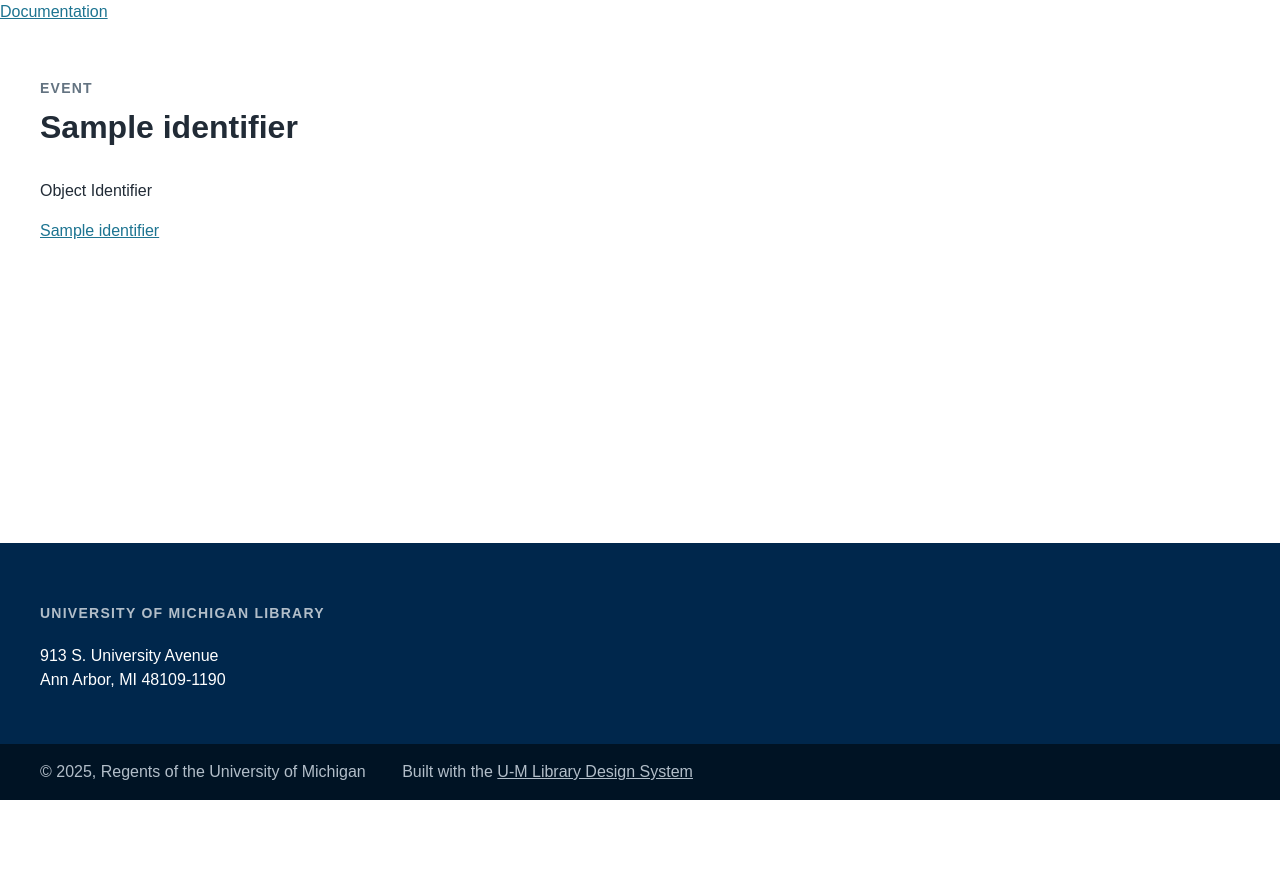
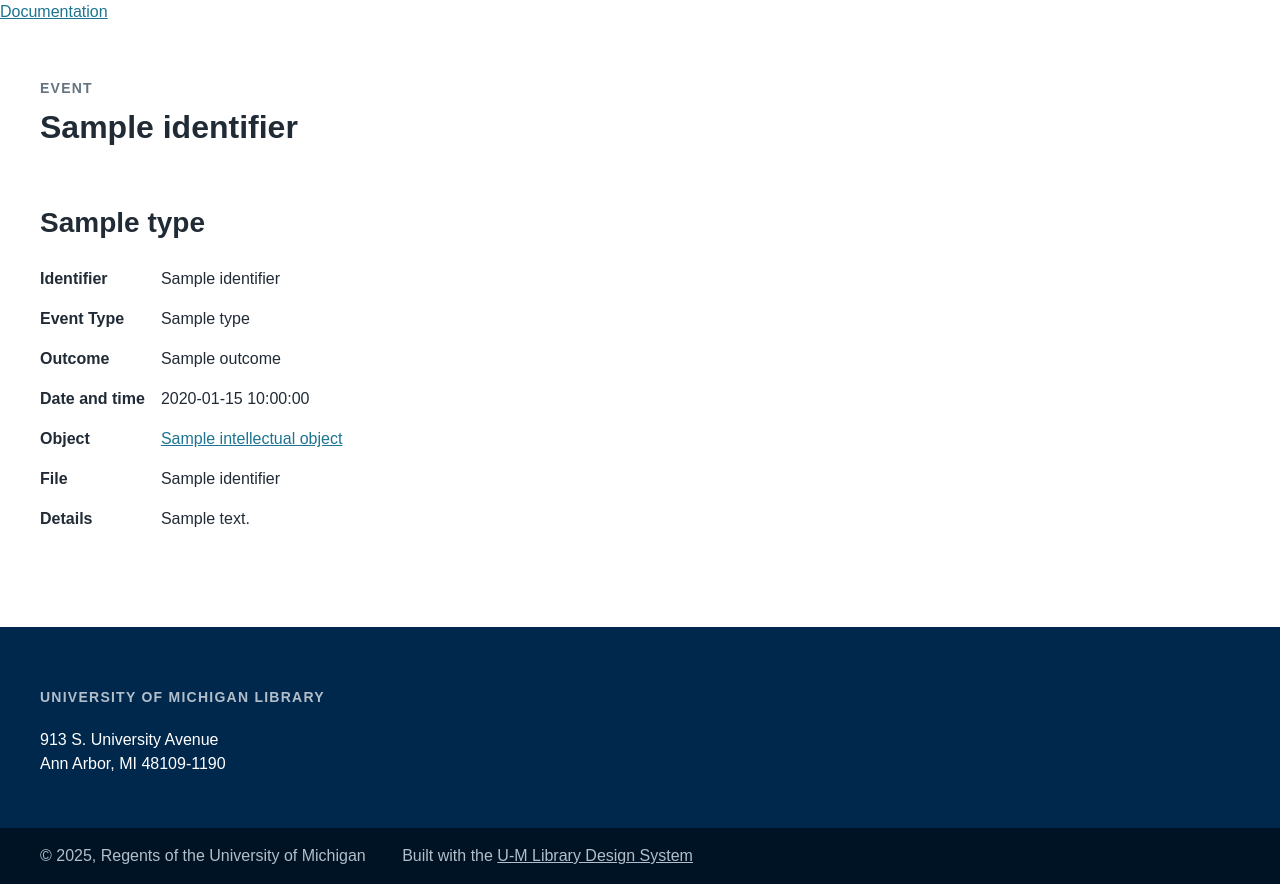
Before and after one commit to mlibrary/dor-console-py, a FastAPI app: template templates/event.html in a window 1280 px wide. Before the commit the page ends 800 px from the top, so only its background shows below. Run offline with FastAPI, Linux system fonts and the light colour scheme; the template is opened without the code that fills it: most values are stand-ins (such as "Sample title", 1, 10 or a date in 2020); some libraries are stand-ins or nearby versions; some web fonts are replaced.

Commit message:
implement event panel and js

```diff
--- a/dor/models/premis_event.py
+++ b/dor/models/premis_event.py
@@ -36,3 +36,7 @@ class PremisEvent(Base):
     fileset: Mapped["Fileset"] = relationship(back_populates="premis_events")
     object_file: Mapped["ObjectFile"] = relationship(
         back_populates="premis_events")
+
+    def to_dict(self):
+        """Converts the SQLAlchemy model instance to a dictionary."""
+        return {c.name: getattr(self, c.name) for c in self.__table__.columns}
--- a/static/css/main.css
+++ b/static/css/main.css
@@ -145,7 +145,7 @@ h3 {
   padding-right: .5rem;
 }
 
-.button-outline-variant.ingest-start > .label::before {
+.button-outline-variant[data-event-type="ingestion start"] > .label::before {
   content: "";
   display: inline-block;
   width: 24px;
@@ -156,7 +156,7 @@ h3 {
   margin-right: 8px;
 }
 
-.button-outline-variant.ingest-end > .label::before  {
+.button-outline-variant[data-event-type="ingestion end"] > .label::before  {
   content: "";
   display: inline-block;
   width: 24px;
--- /dev/null
+++ b/static/js/main.js
@@ -0,0 +1,70 @@
+
+
+// ---- MODAL HANDLING
+const dialog = document.getElementById("dialog");
+if ( dialog ) {
+  let lastTriggerBtn;
+
+  const cancelBtn = dialog.querySelector(`button[data-action="close-modal"]`);
+    // Close dialog when close button clicked
+  cancelBtn.addEventListener("click", () => {
+    dialog.close();
+  });
+
+  // Close dialog when clicking outside of it
+  dialog.addEventListener("click", (e) => {
+    if (e.target === dialog) {
+      dialog.close();
+    }
+  });
+
+  dialog.addEventListener("close", () => {
+    if ( lastTriggerBtn ) {
+      lastTriggerBtn.focus();
+    }
+  });
+
+  const triggerBtns = document.querySelectorAll(
+    `button[data-action="open-modal"]`
+  );
+  triggerBtns.forEach((triggerBtn) => {
+    triggerBtn.addEventListener("click", (event) => {
+      lastTriggerBtn = triggerBtn;
+      loadPageIntoModal(triggerBtn.dataset.modalHref, dialog)
+      .then(() => {
+        dialog.showModal();
+        cancelBtn.focus();
+      })
+    });
+  });
+}
+
+// FUNCTIONS
+async function loadPageIntoModal(href, dialog) {
+  // we could send an accept header for "application/json",
+  // but then we'd have to build the UI, meh
+  fetch(href, {
+    credentials: "include",
+  })
+    .then((response) => {
+      if (!response.ok) {
+        throw new Error(`Request error: ${response.status}`);
+      }
+      return response.text();
+    })
+    .then((text) => {
+      const newDocument = new DOMParser().parseFromString(text, "text/html");
+
+      dialog.querySelector("#dialog-heading").innerText =
+        newDocument.querySelector("h2").innerText;
+
+      const dlEl = dialog.querySelector("dl");
+      while (dlEl.firstChild) {
+        dlEl.removeChild(dlEl.firstChild);
+      }
+
+      newDocument.querySelectorAll("dl > *").forEach((el) => {
+        dlEl.appendChild(el);
+      });
+    });
+}
--- a/templates/base.html
+++ b/templates/base.html
@@ -29,5 +29,7 @@
   </main>
 
   {% include '/partials/_footer.html' %}
+
+  <script src="/static/js/main.js"></script>
 </body>
 </html>
--- a/templates/event.html
+++ b/templates/event.html
@@ -4,10 +4,32 @@
 <p class="subtle-heading">Event</p>
 <h1 class="mb-2">{{ event.identifier }}</h1>
 
-{% if event.intellectual_object %}
-<p>Object Identifier</p>
-<a href="/admin/console/objects/{{ event.intellectual_object.identifier }}">
-  {{ event.intellectual_object.identifier }}
-</a>
-{% endif %}
+<div class="object-flex-layout mb-2">
+  <section>
+    <h2>{{ event.type }}</h2>
+    <dl class="object-list">
+      <dt>Identifier</dt>
+      <dd>{{ event.identifier }}</dd>
+      <dt>Event Type</dt>
+      <dd>{{ event.type }}</dd>
+      <dt>Outcome</dt>
+      <dd>{{ event.outcome }}</dd>
+      <dt>Date and time</dt>
+      <dd>{{ event.date_time.strftime("%Y-%m-%d %H:%M:%S") }}</dd>
+      <dt>Object</dt>
+      <dd>
+        <a href="/admin/console/objects/{{ event.intellectual_object.identifier }}">
+          {{- event.intellectual_object.title -}}
+        </a>
+      </dd>
+      {% if event.object_file %}
+      <dt>File</dt>
+      <dd>{{ event.object_file.identifier }}</dd>
+      {% endif %}
+      <dt>Details</dt>
+      <dd>{{ event.detail }}</dd>
+    </dl>
+  </section>
+</div>
+
 {% endblock %}
```
Also changed, not shown: dor/entrypoints/api/console.py (+6 -2 lines), templates/object.html (+10 -4 lines), templates/partials/_dialog.html (+2 -45 lines).
